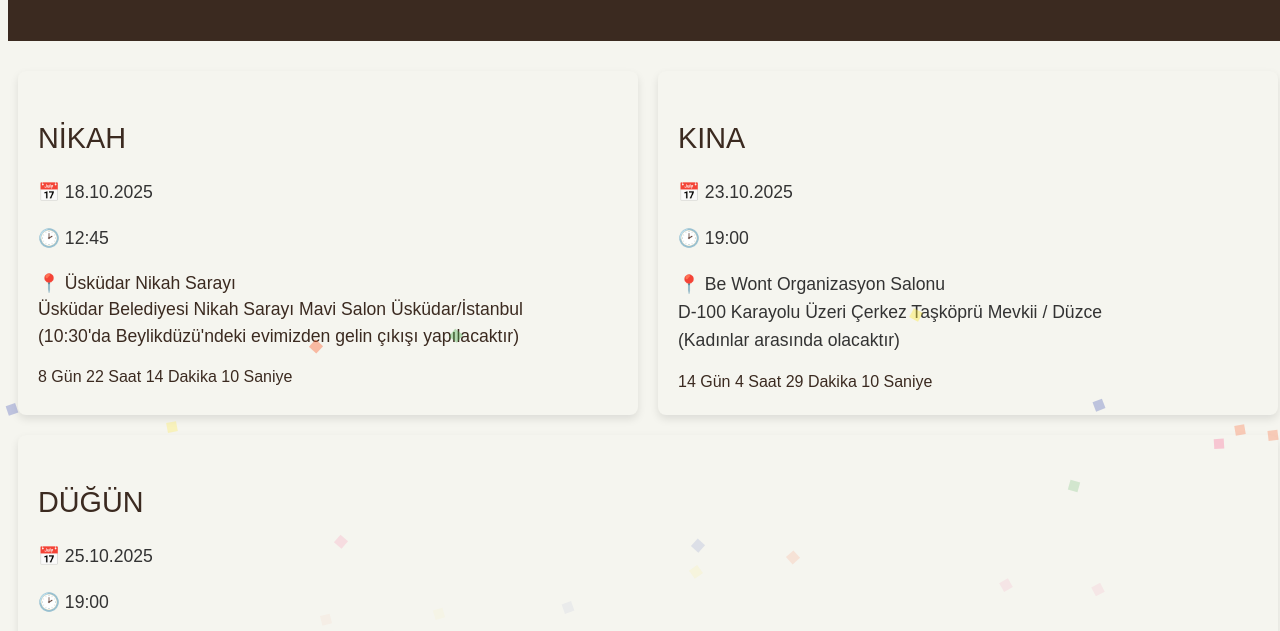
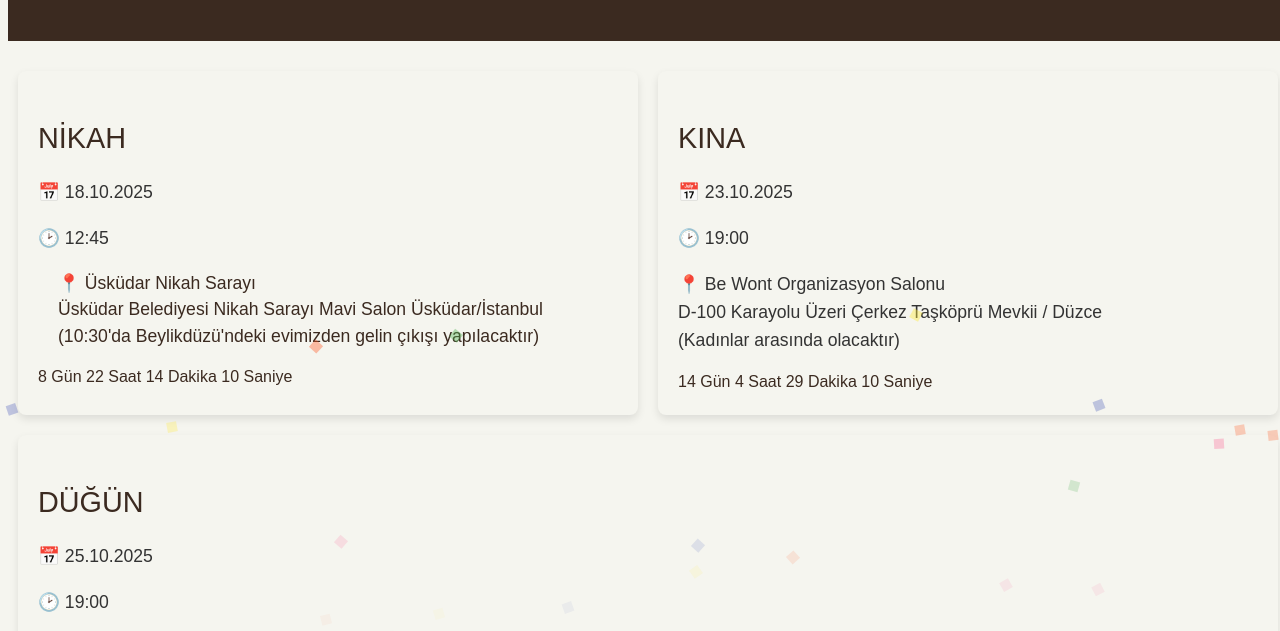
Before and after one commit to melihcanemir/dugun, a plain HTML site: page index.html in a window 1280 px wide. Shown: the part 144-775 px from the top of the page. Drawn offline with Linux system fonts and the light colour scheme.

Commit message:
Update index.html

```diff
--- a/index.html
+++ b/index.html
@@ -55,9 +55,10 @@
             font-weight: normal;
         }
   .address {
-    font-size: 0.9em; /* Büyüklüğü burada ayarlarsın */
+    font-size: 1em; /* Büyüklüğü burada ayarlarsın */
     line-height: 1.5;
     color: #3b2a20; /* İsteğe bağlı: Yazı rengini ayarlamak için */
+    padding-left: 20px; /* Adresi sağa kaydırmak için */
 }
 
         @media (max-width: 768px) {
```
